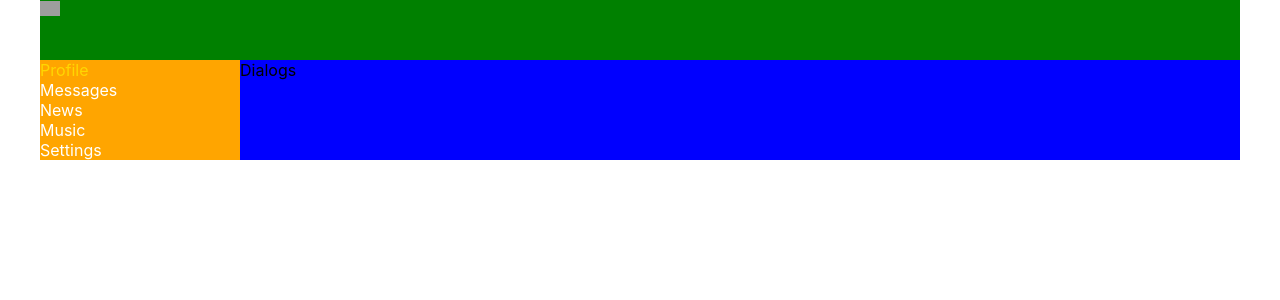
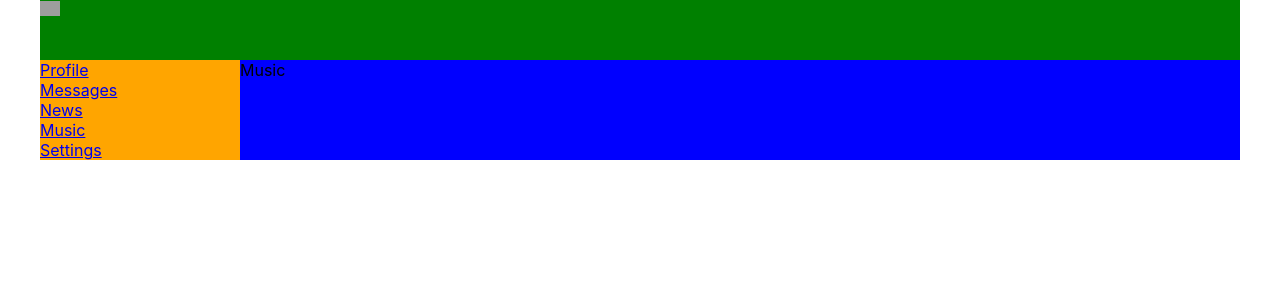
Before and after one commit to fabos007/social, a React (Create React App) app: page /music in a window 1280 px wide. Shown: the top 300 px of the page. Built offline with nearby package versions, Linux system fonts and the light colour scheme; grey boxes are pictures that could not be loaded.

Commit message:
created news/ settings/directory, browserRouter, Route to change cont (19)

```diff
--- a/package.json
+++ b/package.json
@@ -9,6 +9,7 @@
     "npm": "^6.14.5",
     "react": "^16.13.1",
     "react-dom": "^16.13.1",
+    "react-router-dom": "^5.2.0",
     "react-scripts": "3.4.1"
   },
   "scripts": {
--- a/src/App.js
+++ b/src/App.js
@@ -4,19 +4,30 @@
 import Navbar from './components/Navbar/Navbar';
 import Profile from './components/Profile/Profile';
 import Dialogs from './components/Dialogs/Dialogs';
+import { Route, BrowserRouter } from 'react-router-dom';
+import News from './components/News/News';
+import Music from './components/Music/Music';
+import Settings from './components/Settings/Settings';
 
 
 
 const App = () => {
   return (
+		<BrowserRouter>
 			<div className="app-wrapper">
 				<Header />
 				<Navbar />
 				<div className="app-wrapper-content">
-				<Dialogs />
+						<Route path="/dialogs" component={Dialogs} />
+						<Route path="/profile" component={Profile} />
+                        <Route path="/news" component={News} />
+                        <Route path="/music" component={Music} />
+                        <Route path="/setting" component={Settings} />
 				</div>
-		{/* <Profile /> */}
+
 			</div>
+		</BrowserRouter>
+
   )
 }
 
--- /dev/null
+++ b/src/components/Music/Music.jsx
@@ -0,0 +1,15 @@
+import React from 'react';
+import s from './Music.module.css';
+
+
+
+const Music = () => {
+  return (
+    <div>
+      Music
+    </div>
+  )
+}
+
+
+export default Music;
--- a/src/components/Navbar/Navbar.jsx
+++ b/src/components/Navbar/Navbar.jsx
@@ -4,11 +4,15 @@
 const Navbar = () => {
   return(
     <nav className={classes.nav}>
-			<div className={`${classes.item} ${classes.active}`}><a>Profile</a></div>
-			<div className={classes.item}><a>Messages</a></div>
-			<div className={classes.item}><a>News</a></div>
-			<div className={classes.item}><a>Music</a></div>
-			<div className={classes.item}><a>Settings</a></div>
+			<div className={`${classes.item} ${classes.active}`}>
+				<a href="/profile">Profile</a>
+			</div>
+			<div className={classes.item}>
+				<a href="/dialogs">Messages</a>
+			</div>
+			<div className={classes.item}><a href="/news">News</a></div>
+			<div className={classes.item}><a href="/music">Music</a></div>
+			<div className={classes.item}><a href="/setting">Settings</a></div>
 
 		</nav>
   )
--- /dev/null
+++ b/src/components/News/News.jsx
@@ -0,0 +1,15 @@
+import React from 'react';
+import s from './News.module.css';
+
+
+
+const News = () => {
+  return (
+    <div>
+      News
+    </div>
+  )
+}
+
+
+export default News;
--- /dev/null
+++ b/src/components/Settings/Settings.jsx
@@ -0,0 +1,15 @@
+import React from 'react';
+import s from './Settings.module.css';
+
+
+
+const Settings = () => {
+  return (
+    <div>
+      Settings
+    </div>
+  )
+}
+
+
+export default Settings;
```
Also changed, not shown: src/components/Music/Music.module.css (added), src/components/News/News.module.css (added), src/components/Settings/Settings.module.css (added), 1 other file (tests, documents, lock files or other folders). Lines whose indentation alone changed are shown as unchanged.
